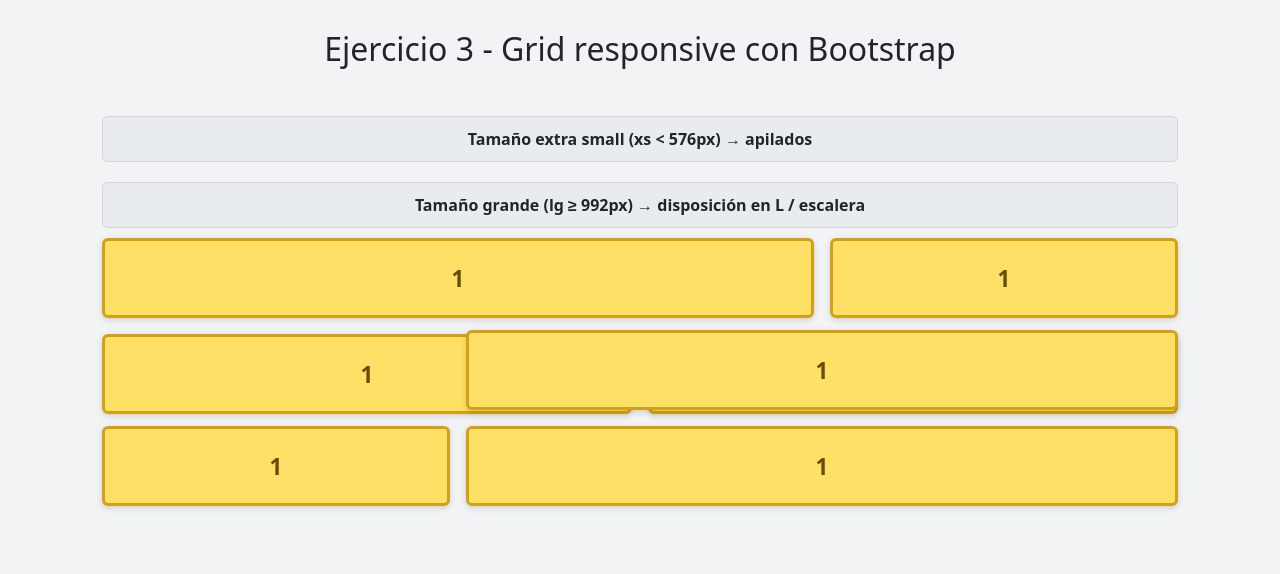
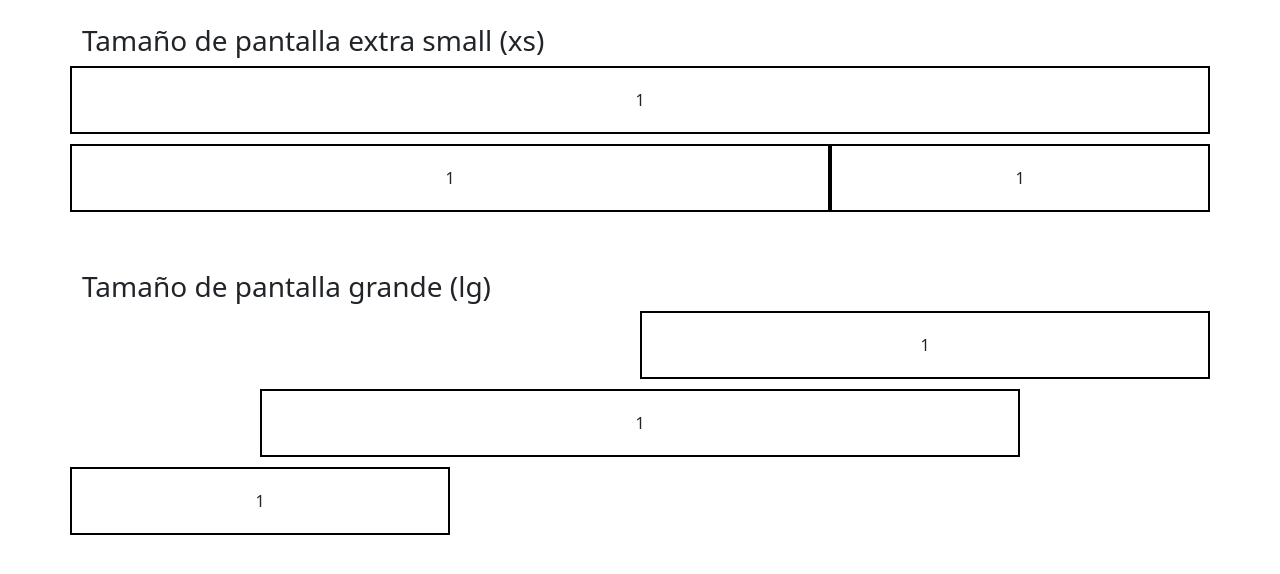
Before and after one commit to OsquerM/bootstrap, a plain HTML site: page ae2.28/ej3/index.html in a window 1280 px wide. Drawn offline with nearby package versions, Linux system fonts and the light colour scheme.

Commit message:
ae2.29 ej3

```diff
--- /dev/null
+++ b/ae2.28/ej3/estilos.css
@@ -0,0 +1,6 @@
+.box {
+            border: 2px solid black;
+            padding: 20px;
+            text-align: center;
+            margin-bottom: 10px;
+        }
--- a/ae2.28/ej3/index.html
+++ b/ae2.28/ej3/index.html
@@ -1,113 +1,37 @@
 <!DOCTYPE html>
 <html lang="es">
 <head>
-  <meta charset="UTF-8">
-  <meta name="viewport" content="width=device-width, initial-scale=1.0">
-  <title>Ejercicio 3 - Bootstrap Responsive Grid</title>
-  <link href="https://cdn.jsdelivr.net/npm/bootstrap@5.3.3/dist/css/bootstrap.min.css" rel="stylesheet">
+    <meta charset="UTF-8">
+    <meta name="viewport" content="width=device-width, initial-scale=1.0">
+    <title>Ej3</title>
+    <link rel="stylesheet" href="estilos.css">
+    <!-- Bootstrap CSS -->
+    <link href="https://cdn.jsdelivr.net/npm/bootstrap@5.3.2/dist/css/bootstrap.min.css" rel="stylesheet">
 
-  <style>
-    body {
-      background: #f1f3f5;
-      padding: 30px;
-      font-family: system-ui, sans-serif;
-    }
-    .celda {
-      background-color: #ffe066;
-      border: 3px solid #d4a017;
-      color: #664d03;
-      font-weight: bold;
-      font-size: 1.4rem;
-      text-align: center;
-      padding: 20px;
-      min-height: 80px;
-      display: flex;
-      align-items: center;
-      justify-content: center;
-      border-radius: 6px;
-      box-shadow: 0 2px 6px rgba(0,0,0,0.15);
-    }
-    .container {
-      max-width: 1100px;
-    }
-    .row-header {
-      background: #e9ecef;
-      padding: 10px;
-      margin: 20px 0 10px;
-      text-align: center;
-      font-weight: bold;
-      border-radius: 6px;
-      border: 1px solid #ced4da;
-    }
-  </style>
 </head>
 <body>
+    <div class="container mt-4">
+        <h3>Tamaño de pantalla extra small (xs)</h3>
+        <div class="row">
+            <div class="col-12 box">1</div>
+        </div>
+        <div class="row">
+            <div class="col-8 box">1</div>
+            <div class="col-4 box">1</div>
+        </div>
 
-<div class="container">
-
-  <h2 class="text-center mb-5">Ejercicio 3 - Grid responsive con Bootstrap</h2>
-
-  <div class="row-header">Tamaño extra small (xs < 576px) → apilados</div>
-  <div class="row row-cols-1 g-3 mb-5 d-lg-none">
-    <div class="col">
-      <div class="celda">1</div>
-    </div>
-    <div class="col">
-      <div class="celda">1</div> <!-- este es el más ancho en tu dibujo -->
-    </div>
-    <div class="col">
-      <div class="celda">1</div>
-    </div>
-  </div>
-
-  <div class="row-header">Tamaño grande (lg ≥ 992px) → disposición en L / escalera</div>
-  <div class="row g-3 d-none d-lg-flex flex-lg-column-reverse">
-
-    <!-- Parte inferior (se ve primero en column-reverse) -->
-    <div class="col-12">
-      <div class="row g-3">
-        <div class="col-6">
-          <div class="celda">1</div>
+        <h3 class="mt-5">Tamaño de pantalla grande (lg)</h3>
+        <div class="row">
+            <div class="col-lg-6 offset-lg-6 box">1</div>
         </div>
-        <div class="col-6">
-          <div class="celda">1</div>
+        <div class="row">
+            <div class="col-lg-8 offset-lg-2 box">1</div>
         </div>
-      </div>
+        <div class="row">
+            <div class="col-lg-4 box">1</div>
+        </div>
     </div>
 
-    <!-- Parte superior / media -->
-    <div class="col-12">
-      <div class="row g-3">
-        <div class="col-8">
-          <div class="celda">1</div>
-        </div>
-        <div class="col-4">
-          <div class="celda">1</div>
-        </div>
-      </div>
-    </div>
-
-  </div>
-
-  <!-- Versión alternativa más fiel a muchos dibujos de "escalera" -->
-  <div class="row g-3 d-none d-lg-flex" style="margin-top: -100px;">
-    <div class="col-lg-8 offset-lg-4">
-      <div class="celda">1</div>
-    </div>
-    <div class="col-lg-12">
-      <div class="row g-3">
-        <div class="col-lg-4">
-          <div class="celda">1</div>
-        </div>
-        <div class="col-lg-8">
-          <div class="celda">1</div>
-        </div>
-      </div>
-    </div>
-  </div>
-
-
-</div>
 
 </body>
 </html>
```
Also changed, not shown: ae2.28/ej4/index.html (added, +32 -0 lines), ae2.29/ej1/index.html (added, +57 -0 lines), ae2.29/ej2/index.html (added, +52 -0 lines), ae2.29/ej3/index.html (added, +76 -0 lines).
